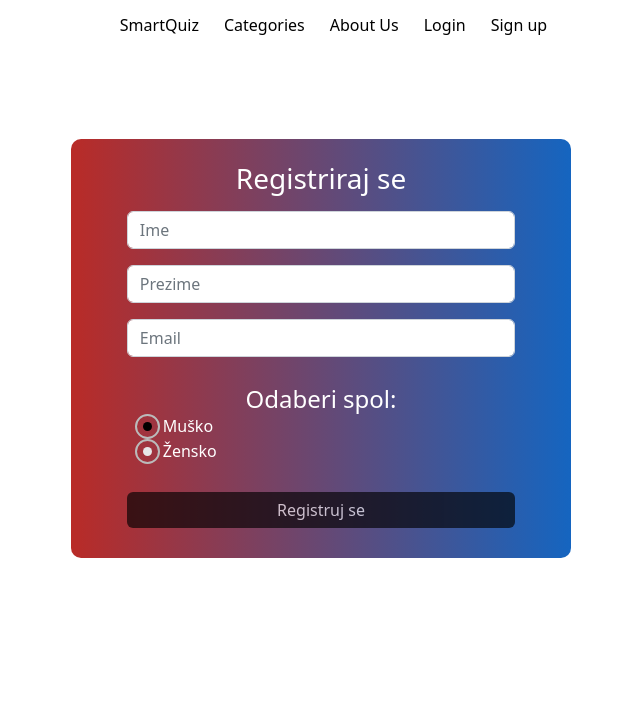
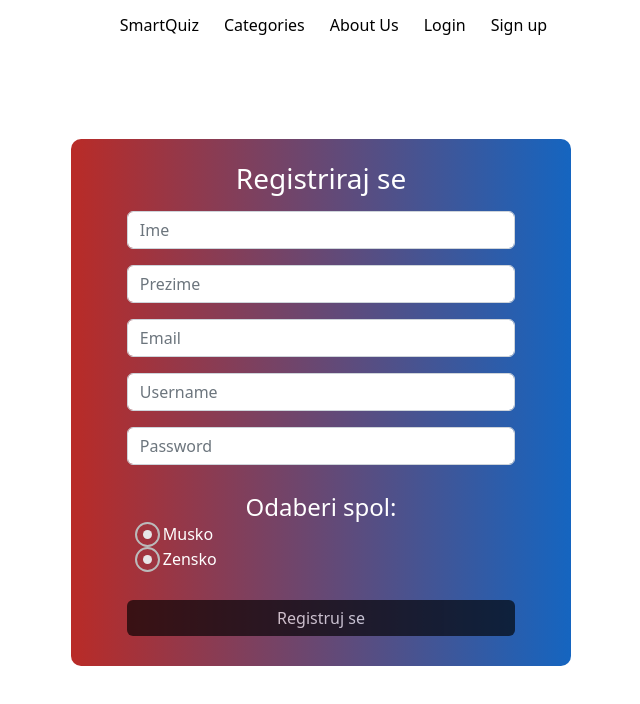
Before and after one commit to AmigosLP/Seminarski-RS1, an Angular app in the folder frontend/: page /signup in a window 1280 px wide. Shown: the top 704 px of the page, without its empty margins (319-959 px from the left). Built offline with nearby package versions, Linux system fonts and the light colour scheme.

Commit message:
AB#33
Add username and password

```diff
--- a/frontend/src/app/sign-up/sign-up.component.html
+++ b/frontend/src/app/sign-up/sign-up.component.html
@@ -32,21 +32,36 @@
                 </div>
 
             </div>
+            <div class="mt-2 mb-2 col-lg-12 col-12">
+                <input type="text" formControlName="username" class="form-control" placeholder="Username">
+                <div *ngIf="username.invalid && (username.touched || username.dirty)">
+                    <span class="error" *ngIf="username.errors && username.errors['required']">*Username je obavezan</span>
+
+                </div>
+
+            </div>
+
+            <div class="mt-2 mb-2 col-lg-12 col-12">
+                <input type="password" formControlName="password" class="form-control" placeholder="Password">
+                <div *ngIf="password.invalid && (password.touched || password.dirty)">
+                    <span class="error" *ngIf="password.errors && password.errors['required']">*Password je obavezan</span>
+
+                </div>
+
+            </div>
 
 
-          <div class="card-body">
+            <div class="card-body">
                 <h4 class="card-title">Odaberi spol:</h4>
 
-                <div>
+                <div >
 
-                    <input type="radio" name="radio" id="radio1" checked="true" />
-                    <label class="radio" for="radio1">Muško</label>
-                    <input type="radio" name="radio" id="radio2" />
-                    <label for="radio2">Žensko</label>
+                    <input type="radio"  value="Musko" formControlName="genderName" id="radio1" checked="true" />
+                    <label class="radio" for="radio1">Musko</label>
+                    <input type="radio" value="Zensko" formControlName="genderName" id="radio2" />
+                    <label for="radio2">Zensko</label>
+                </div>
 
-
-
-                </div>
 
             </div>
 
--- a/frontend/src/app/sign-up/sign-up.component.ts
+++ b/frontend/src/app/sign-up/sign-up.component.ts
@@ -15,6 +15,9 @@ export class SignUpComponent implements OnInit {
     "firstName": new FormControl(null, [Validators.required, Validators.pattern('[a-zA-Z]*')]),
     "lastName": new FormControl(null, [Validators.required, Validators.pattern('[a-zA-Z]*')]),
     "email": new FormControl(null, [Validators.required, Validators.email]),
+    "username":new FormControl(null,[Validators.required,Validators.pattern('[A-Za-z]*')]),
+    "password":new FormControl(null,[Validators.required]),
+    "genderName":new FormControl(null,[Validators.required])
 
   });
 
@@ -40,5 +43,17 @@ export class SignUpComponent implements OnInit {
   get email() : FormControl {
     return this.signUp.get('email') as FormControl;
 }//email
+get username(): FormControl {
+  return this.signUp.get('username') as FormControl;
 
 }
+get password(): FormControl {
+  return this.signUp.get('password') as FormControl;
+}
+get genderName(): FormControl {
+  return this.signUp.get('genderName') as FormControl;
+}
+
+
+
+}
```
